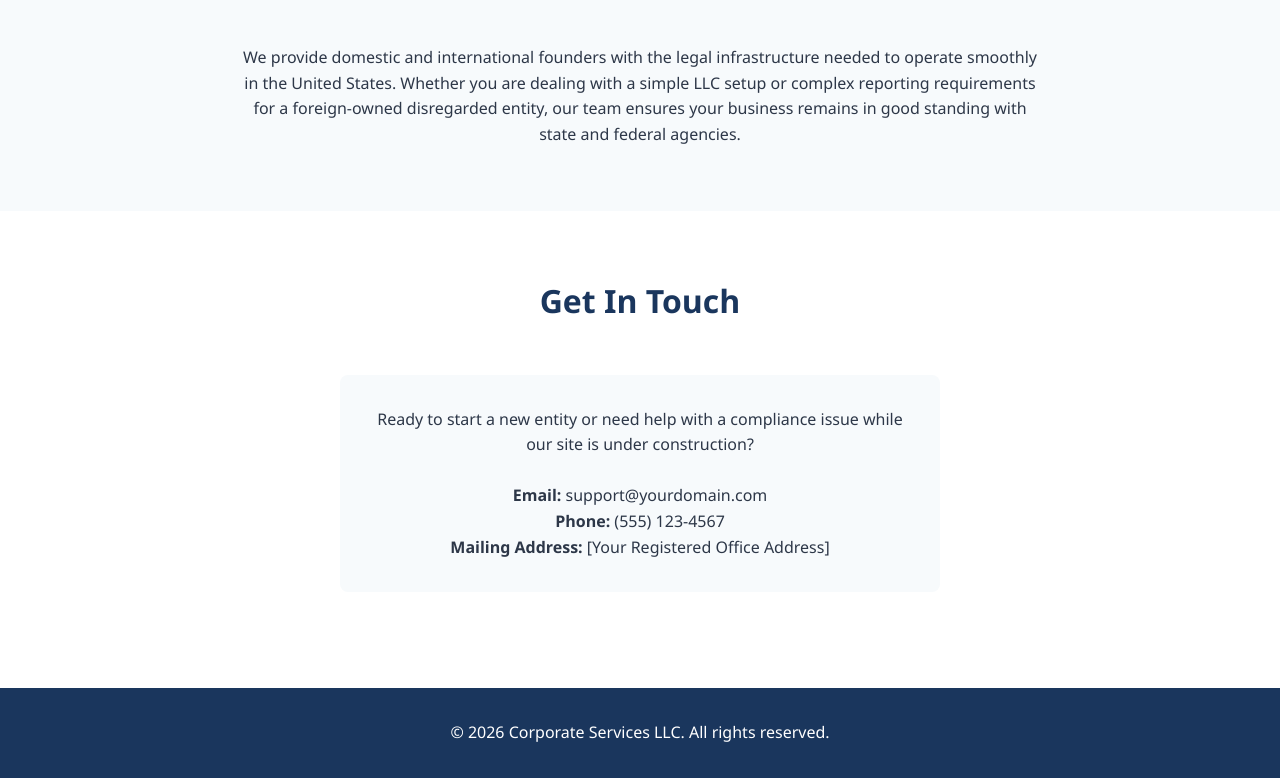
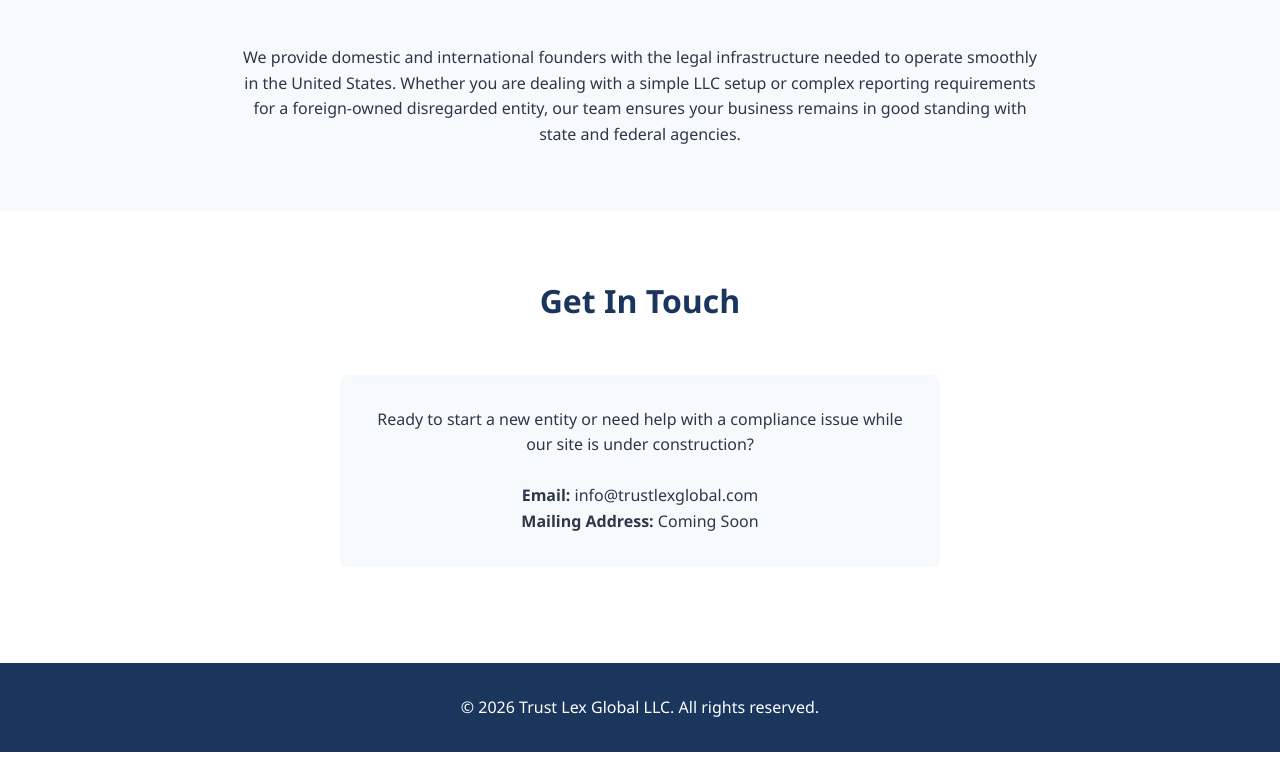
Before and after one commit to singhaishubhanshu/trustlexglobal, a plain HTML site: page index.html in a window 1280 px wide. Shown: the part 1092-1870 px from the top of the page. After the commit the page ends 1844 px from the top, so only its background shows below. Drawn offline with Linux system fonts and the light colour scheme.

Commit message:
Update company name and contact information in index.html

```diff
--- a/index.html
+++ b/index.html
@@ -3,7 +3,7 @@
 <head>
     <meta charset="UTF-8">
     <meta name="viewport" content="width=device-width, initial-scale=1.0">
-    <title>Corporate Compliance & Registered Agent Services - Coming Soon</title>
+    <title>TrustLex Global LLC - Coming Soon</title>
     <style>
         /* CSS Reset and Variables */
         :root {
@@ -164,7 +164,7 @@
 <body>
 
     <header>
-        <div class="logo">Corporate Services LLC</div>
+        <div class="logo">Trust Lex Global LLC</div>
         <nav>
             <ul>
                 <li><a href="#home">Home</a></li>
@@ -211,14 +211,13 @@
         <div class="contact-info">
             <p>Ready to start a new entity or need help with a compliance issue while our site is under construction?</p>
             <br>
-            <p><strong>Email:</strong> support@yourdomain.com</p>
-            <p><strong>Phone:</strong> (555) 123-4567</p>
-            <p><strong>Mailing Address:</strong> [Your Registered Office Address]</p>
+            <p><strong>Email:</strong> info@trustlexglobal.com</p>
+            <p><strong>Mailing Address:</strong> Coming Soon</p>
         </div>
     </section>
 
     <footer>
-        <p>&copy; 2026 Corporate Services LLC. All rights reserved.</p>
+        <p>&copy; 2026 Trust Lex Global LLC. All rights reserved.</p>
     </footer>
 
 </body>
```
